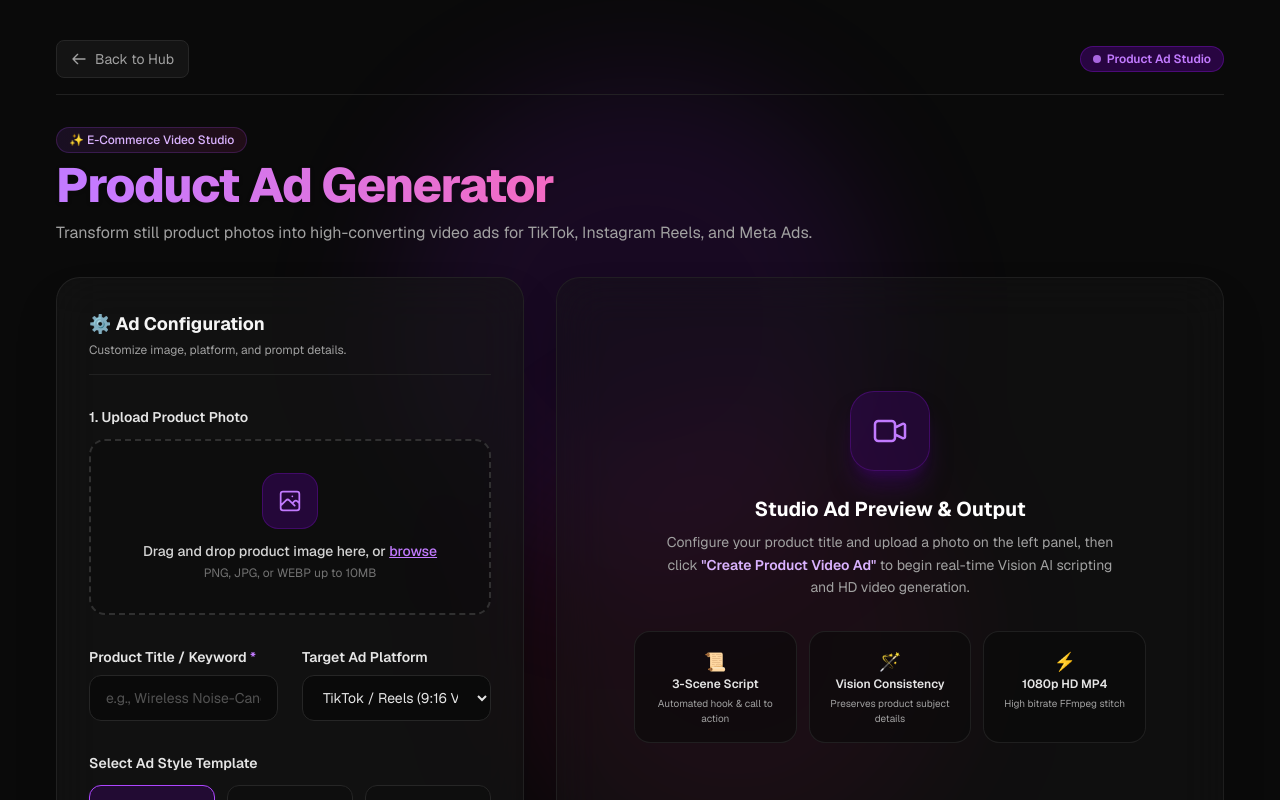
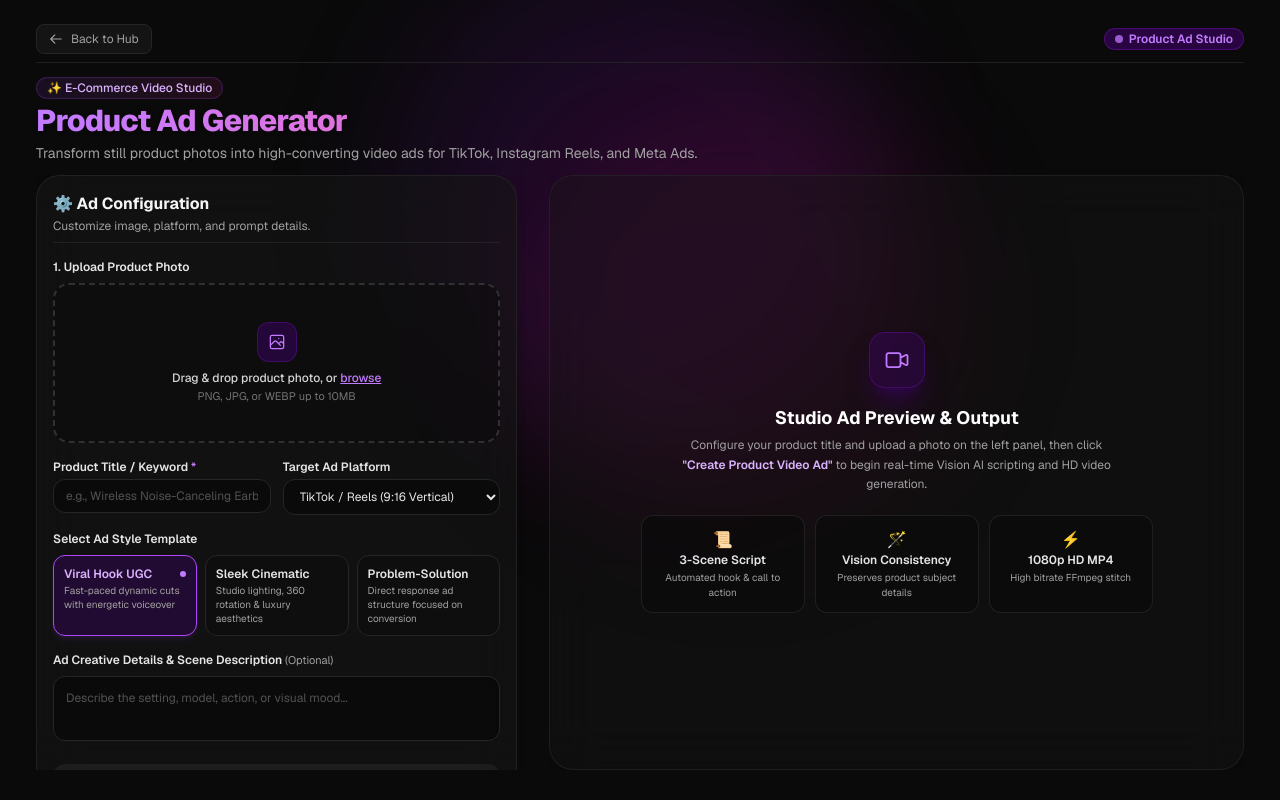
Before and after one commit to ahmadrasheed22/ai-clips, a Next.js app: page /ad-studio in a window 1280 px wide. Shown: the top 800 px of the page. Built offline with nearby package versions, Linux system fonts and the light colour scheme; no server answers.

Commit message:
fix(ad-studio): compress layout height to prevent desktop scrolling

```diff
--- a/app/ad-studio/components/AdParametersForm.tsx
+++ b/app/ad-studio/components/AdParametersForm.tsx
@@ -36,11 +36,11 @@ export function AdParametersForm({
   onSubmit,
 }: AdParametersFormProps) {
   return (
-    <div className="space-y-8">
+    <div className="space-y-4">
       {/* Step 2: Product Info & Target Platform */}
-      <div className="grid grid-cols-1 md:grid-cols-2 gap-6">
-        <div className="space-y-2">
-          <label className="block text-sm font-semibold text-neutral-200">
+      <div className="grid grid-cols-1 md:grid-cols-2 gap-3">
+        <div className="space-y-1">
+          <label className="block text-xs font-semibold text-neutral-200">
             Product Title / Keyword <span className="text-purple-400">*</span>
           </label>
           <input
@@ -48,17 +48,17 @@ export function AdParametersForm({
             value={productTitle}
             onChange={(e) => onTitleChange(e.target.value)}
             placeholder="e.g., Wireless Noise-Canceling Earbuds"
-            className="w-full bg-neutral-950 border border-neutral-800 rounded-xl px-4 py-3 text-sm text-neutral-200 placeholder-neutral-600 focus:outline-none focus:ring-2 focus:ring-purple-500 focus:border-transparent transition-all"
+            className="w-full bg-neutral-950 border border-neutral-800 rounded-xl px-3 py-2 text-xs text-neutral-200 placeholder-neutral-600 focus:outline-none focus:ring-2 focus:ring-purple-500 focus:border-transparent transition-all"
           />
         </div>
-        <div className="space-y-2">
-          <label className="block text-sm font-semibold text-neutral-200">
+        <div className="space-y-1">
+          <label className="block text-xs font-semibold text-neutral-200">
             Target Ad Platform
           </label>
           <select
             value={targetPlatform}
             onChange={(e) => onPlatformChange(e.target.value)}
-            className="w-full bg-neutral-950 border border-neutral-800 rounded-xl px-4 py-3 text-sm text-neutral-200 focus:outline-none focus:ring-2 focus:ring-purple-500 focus:border-transparent transition-all"
+            className="w-full bg-neutral-950 border border-neutral-800 rounded-xl px-3 py-2 text-xs text-neutral-200 focus:outline-none focus:ring-2 focus:ring-purple-500 focus:border-transparent transition-all"
           >
             <option value="TikTok / Reels (9:16 Vertical)">TikTok / Reels (9:16 Vertical)</option>
             <option value="YouTube Shorts (9:16 Vertical)">YouTube Shorts (9:16 Vertical)</option>
@@ -68,30 +68,30 @@ export function AdParametersForm({
       </div>
 
       {/* Step 3: Preset Styles */}
-      <div className="space-y-3">
-        <label className="block text-sm font-semibold text-neutral-200">
+      <div className="space-y-2">
+        <label className="block text-xs font-semibold text-neutral-200">
           Select Ad Style Template
         </label>
-        <div className="grid grid-cols-1 sm:grid-cols-3 gap-3">
+        <div className="grid grid-cols-1 sm:grid-cols-3 gap-2">
           {templates.map((style) => {
             const isSelected = selectedTemplate === style.title;
             return (
               <div
                 key={style.title}
                 onClick={() => onTemplateChange(style.title)}
-                className={`p-4 rounded-xl border transition-all cursor-pointer space-y-1 ${
+                className={`p-2.5 rounded-xl border transition-all cursor-pointer space-y-0.5 ${
                   isSelected
                     ? "bg-purple-950/40 border-purple-500 text-purple-200 shadow-md shadow-purple-500/10"
                     : "bg-neutral-950/40 border-neutral-800 hover:border-purple-500/40 text-neutral-400"
                 }`}
               >
                 <div className="flex items-center justify-between">
-                  <p className={`text-sm font-semibold ${isSelected ? "text-purple-300" : "text-neutral-200"}`}>
+                  <p className={`text-xs font-semibold ${isSelected ? "text-purple-300" : "text-neutral-200"}`}>
                     {style.title}
                   </p>
-                  {isSelected && <span className="w-2 h-2 rounded-full bg-purple-400" />}
+                  {isSelected && <span className="w-1.5 h-1.5 rounded-full bg-purple-400" />}
                 </div>
-                <p className="text-xs text-neutral-400">{style.desc}</p>
+                <p className="text-[10px] text-neutral-400 leading-snug">{style.desc}</p>
               </div>
             );
           })}
@@ -99,14 +99,14 @@ export function AdParametersForm({
       </div>
 
       {/* Step 4: Ad Creative Prompt / Scene Details */}
-      <div className="space-y-3">
-        <label className="block text-sm font-semibold text-neutral-200">
-          Ad Creative Details & Scene Description <span className="text-xs text-neutral-400 font-normal">(Optional)</span>
+      <div className="space-y-2">
+        <label className="block text-xs font-semibold text-neutral-200">
+          Ad Creative Details & Scene Description <span className="text-[11px] text-neutral-400 font-normal">(Optional)</span>
         </label>
         <textarea
-          className="w-full bg-neutral-950 border border-neutral-800 rounded-2xl p-5 text-neutral-200 placeholder-neutral-600 focus:outline-none focus:ring-2 focus:ring-purple-500 focus:border-transparent resize-none transition-all duration-300 text-sm md:text-base leading-relaxed shadow-inner"
-          rows={4}
-          placeholder="Describe the setting, model, action, or visual mood... (e.g., A sleek gym commercial with a fit model raising her wrist to tap the smartwatch during a workout)."
+          className="w-full bg-neutral-950 border border-neutral-800 rounded-xl p-3 text-neutral-200 placeholder-neutral-600 focus:outline-none focus:ring-2 focus:ring-purple-500 focus:border-transparent resize-none transition-all duration-300 text-xs leading-relaxed shadow-inner"
+          rows={2}
+          placeholder="Describe the setting, model, action, or visual mood..."
           value={customPrompt}
           onChange={(e) => onPromptChange(e.target.value)}
         />
@@ -117,7 +117,7 @@ export function AdParametersForm({
         type="button"
         onClick={onSubmit}
         disabled={!canSubmit || isSubmitting}
-        className={`w-full py-4 rounded-2xl font-semibold text-center transition-all duration-300 flex items-center justify-center gap-2 ${
+        className={`w-full py-3 rounded-xl font-semibold text-xs md:text-sm text-center transition-all duration-300 flex items-center justify-center gap-2 ${
           canSubmit && !isSubmitting
             ? "bg-gradient-to-r from-purple-600 to-pink-600 hover:from-purple-500 hover:to-pink-500 text-white shadow-lg shadow-purple-600/25 cursor-pointer"
             : "bg-neutral-800 text-neutral-500 cursor-not-allowed opacity-60"
@@ -125,7 +125,7 @@ export function AdParametersForm({
       >
         {isSubmitting ? (
           <>
-            <svg className="animate-spin h-5 w-5 text-white" xmlns="http://www.w3.org/2000/svg" fill="none" viewBox="0 0 24 24">
+            <svg className="animate-spin h-4 w-4 text-white" xmlns="http://www.w3.org/2000/svg" fill="none" viewBox="0 0 24 24">
               <circle className="opacity-25" cx="12" cy="12" r="10" stroke="currentColor" strokeWidth="4"></circle>
               <path className="opacity-75" fill="currentColor" d="M4 12a8 8 0 018-8V0C5.373 0 0 5.373 0 12h4zm2 5.291A7.962 7.962 0 014 12H0c0 3.042 1.135 5.824 3 7.938l3-2.647z"></path>
             </svg>
@@ -133,7 +133,7 @@ export function AdParametersForm({
           </>
         ) : (
           <>
-            <svg className="w-5 h-5" fill="none" stroke="currentColor" viewBox="0 0 24 24">
+            <svg className="w-4 h-4" fill="none" stroke="currentColor" viewBox="0 0 24 24">
               <path strokeLinecap="round" strokeLinejoin="round" strokeWidth="2" d="M13 10V3L4 14h7v7l9-11h-7z" />
             </svg>
             <span>Create Product Video Ad</span>
--- a/app/ad-studio/components/ImageDropzone.tsx
+++ b/app/ad-studio/components/ImageDropzone.tsx
@@ -45,8 +45,8 @@ export function ImageDropzone({
   };
 
   return (
-    <div className="space-y-3">
-      <label className="block text-sm font-semibold text-neutral-200">
+    <div className="space-y-2">
+      <label className="block text-xs font-semibold text-neutral-200">
         1. Upload Product Photo
       </label>
       <input
@@ -62,15 +62,15 @@ export function ImageDropzone({
         onDrop={handleDrop}
         onDragOver={handleDragOver}
         onDragLeave={handleDragLeave}
-        className={`border-2 border-dashed rounded-2xl p-6 md:p-8 text-center transition-all bg-neutral-950/40 flex flex-col items-center justify-center gap-3 group cursor-pointer relative overflow-hidden ${
+        className={`border-2 border-dashed rounded-2xl p-3 md:p-4 min-h-[160px] text-center transition-all bg-neutral-950/40 flex flex-col items-center justify-center gap-2 group cursor-pointer relative overflow-hidden ${
           isDragOver
             ? "border-purple-500 bg-purple-950/20"
             : "border-neutral-700/70 hover:border-purple-500/50"
         }`}
       >
         {productImagePreview ? (
-          <div className="flex flex-col items-center gap-3">
-            <div className="relative w-36 h-36 rounded-xl overflow-hidden border border-purple-500/50 shadow-lg">
+          <div className="flex flex-col items-center gap-2">
+            <div className="relative w-24 h-24 rounded-xl overflow-hidden border border-purple-500/50 shadow-lg">
               {/* eslint-disable-next-line @next/next/no-img-element */}
               <img
                 src={productImagePreview}
@@ -79,7 +79,7 @@ export function ImageDropzone({
               />
             </div>
             <div className="flex items-center gap-2">
-              <span className="text-xs text-purple-300 font-medium truncate max-w-[200px]">
+              <span className="text-xs text-purple-300 font-medium truncate max-w-[180px]">
                 {imageName}
               </span>
               <button
@@ -89,7 +89,7 @@ export function ImageDropzone({
                   onClearImage();
                   if (fileInputRef.current) fileInputRef.current.value = "";
                 }}
-                className="text-xs text-red-400 hover:text-red-300 underline bg-red-950/40 px-2.5 py-1 rounded border border-red-900/40"
+                className="text-[11px] text-red-400 hover:text-red-300 underline bg-red-950/40 px-2 py-0.5 rounded border border-red-900/40"
               >
                 Remove
               </button>
@@ -97,8 +97,8 @@ export function ImageDropzone({
           </div>
         ) : (
           <>
-            <div className="w-14 h-14 rounded-2xl bg-purple-950/50 border border-purple-800/40 flex items-center justify-center text-purple-400 group-hover:scale-105 transition-transform">
-              <svg className="w-7 h-7" fill="none" stroke="currentColor" viewBox="0 0 24 24">
+            <div className="w-10 h-10 rounded-xl bg-purple-950/50 border border-purple-800/40 flex items-center justify-center text-purple-400 group-hover:scale-105 transition-transform">
+              <svg className="w-5 h-5" fill="none" stroke="currentColor" viewBox="0 0 24 24">
                 <path
                   strokeLinecap="round"
                   strokeLinejoin="round"
@@ -108,11 +108,11 @@ export function ImageDropzone({
               </svg>
             </div>
             <div>
-              <p className="text-sm font-medium text-neutral-300">
-                Drag and drop product image here, or{" "}
+              <p className="text-xs font-medium text-neutral-300">
+                Drag & drop product photo, or{" "}
                 <span className="text-purple-400 underline">browse</span>
               </p>
-              <p className="text-xs text-neutral-500 mt-1">PNG, JPG, or WEBP up to 10MB</p>
+              <p className="text-[11px] text-neutral-500 mt-0.5">PNG, JPG, or WEBP up to 10MB</p>
             </div>
           </>
         )}
--- a/app/ad-studio/page.tsx
+++ b/app/ad-studio/page.tsx
@@ -96,45 +96,45 @@ export default function ProductAdStudioPage() {
   };
 
   return (
-    <main className="min-h-screen bg-neutral-950 text-neutral-100 p-4 md:p-8 flex flex-col items-center font-sans relative overflow-hidden">
+    <main className="h-screen bg-neutral-950 text-neutral-100 p-3 md:p-5 flex flex-col items-center font-sans relative overflow-hidden">
       {/* Background ambient lighting */}
       <div className="absolute top-1/4 left-1/2 -translate-x-1/2 -translate-y-1/2 w-[500px] h-[500px] bg-purple-600/10 rounded-full blur-3xl pointer-events-none" />
       <div className="absolute bottom-1/3 right-1/4 w-[450px] h-[450px] bg-pink-600/10 rounded-full blur-3xl pointer-events-none" />
 
-      <div className="max-w-[1600px] w-full space-y-8 relative z-10 mx-auto px-2 md:px-6">
+      <div className="max-w-[1600px] w-full h-[calc(100vh-40px)] md:h-[calc(100vh-50px)] overflow-hidden flex flex-col space-y-3 relative z-10 mx-auto px-2 md:px-4">
         {/* Navigation Header Bar */}
-        <div className="flex items-center justify-between border-b border-neutral-800/80 pb-4 pt-2">
+        <div className="flex items-center justify-between border-b border-neutral-800/80 pb-2 pt-1 flex-shrink-0">
           <Link
             href="/"
-            className="inline-flex items-center gap-2 text-sm text-neutral-400 hover:text-white transition-colors bg-neutral-900/80 hover:bg-neutral-800 border border-neutral-800 rounded-lg px-3.5 py-2"
+            className="inline-flex items-center gap-2 text-xs text-neutral-400 hover:text-white transition-colors bg-neutral-900/80 hover:bg-neutral-800 border border-neutral-800 rounded-lg px-3 py-1.5"
           >
-            <svg className="w-4 h-4" fill="none" stroke="currentColor" viewBox="0 0 24 24">
+            <svg className="w-3.5 h-3.5" fill="none" stroke="currentColor" viewBox="0 0 24 24">
               <path strokeLinecap="round" strokeLinejoin="round" strokeWidth="2" d="M10 19l-7-7m0 0l7-7m-7 7h18" />
             </svg>
             Back to Hub
           </Link>
-          <span className="text-xs font-semibold px-3 py-1 rounded-full bg-purple-950/60 text-purple-400 border border-purple-800/50 flex items-center gap-1.5">
+          <span className="text-xs font-semibold px-2.5 py-0.5 rounded-full bg-purple-950/60 text-purple-400 border border-purple-800/50 flex items-center gap-1.5">
             <span className="w-2 h-2 rounded-full bg-purple-400 animate-pulse" />
             Product Ad Studio
           </span>
         </div>
 
         {/* Hero Section Header */}
-        <header className="text-left space-y-2">
-          <div className="inline-flex items-center gap-2 px-3 py-1 rounded-full bg-gradient-to-r from-purple-500/10 to-pink-500/10 border border-purple-500/20 text-purple-300 text-xs font-medium">
+        <header className="text-left space-y-1 flex-shrink-0">
+          <div className="inline-flex items-center gap-2 px-2.5 py-0.5 rounded-full bg-gradient-to-r from-purple-500/10 to-pink-500/10 border border-purple-500/20 text-purple-300 text-xs font-medium">
             ✨ E-Commerce Video Studio
           </div>
-          <h1 className="text-3xl md:text-5xl font-extrabold tracking-tight bg-gradient-to-r from-purple-400 via-pink-400 to-amber-300 bg-clip-text text-transparent drop-shadow-sm pb-1">
+          <h1 className="text-2xl md:text-3xl font-extrabold tracking-tight bg-gradient-to-r from-purple-400 via-pink-400 to-amber-300 bg-clip-text text-transparent drop-shadow-sm">
             Product Ad Generator
           </h1>
-          <p className="text-neutral-400 text-sm md:text-base max-w-3xl">
+          <p className="text-neutral-400 text-xs md:text-sm max-w-3xl">
             Transform still product photos into high-converting video ads for TikTok, Instagram Reels, and Meta Ads.
           </p>
         </header>
 
         {/* Display Error Message Toast if any */}
         {errorMessage && (
-          <div className="bg-red-950/40 border border-red-800/60 rounded-2xl p-4 text-xs flex items-center justify-between text-red-300">
+          <div className="bg-red-950/40 border border-red-800/60 rounded-xl p-3 text-xs flex items-center justify-between text-red-300 flex-shrink-0">
             <span>⚠️ {errorMessage}</span>
             <button
               onClick={() => setErrorMessage(null)}
@@ -146,18 +146,18 @@ export default function ProductAdStudioPage() {
         )}
 
         {/* Split-Screen 2-Column Responsive Dashboard Layout */}
-        <div className="grid grid-cols-1 lg:grid-cols-12 gap-8 items-start">
-          {/* Left Column (5 Cols): Form Parameters (Sticky on Desktop) */}
-          <div className="lg:col-span-5 lg:sticky lg:top-8 space-y-6 self-start">
+        <div className="grid grid-cols-1 lg:grid-cols-12 gap-4 lg:gap-6 items-stretch flex-1 min-h-0 overflow-hidden">
+          {/* Left Column (5 Cols): Form Parameters with Strict Height & Internal Scroll */}
+          <div className="lg:col-span-5 h-full overflow-y-auto pr-2 custom-scrollbar">
             <form
               onSubmit={handleFormSubmit}
-              className="bg-neutral-900/60 backdrop-blur-xl border border-neutral-800/80 rounded-3xl p-6 md:p-8 space-y-8 shadow-2xl"
+              className="bg-neutral-900/60 backdrop-blur-xl border border-neutral-800/80 rounded-3xl p-4 space-y-4 shadow-2xl"
             >
-              <div className="border-b border-neutral-800/80 pb-4">
-                <h2 className="text-lg font-bold text-neutral-100 flex items-center gap-2">
+              <div className="border-b border-neutral-800/80 pb-2">
+                <h2 className="text-base font-bold text-neutral-100 flex items-center gap-2">
                   <span>⚙️ Ad Configuration</span>
                 </h2>
-                <p className="text-xs text-neutral-400 mt-1">
+                <p className="text-xs text-neutral-400 mt-0.5">
                   Customize image, platform, and prompt details.
                 </p>
               </div>
@@ -187,8 +187,8 @@ export default function ProductAdStudioPage() {
             </form>
           </div>
 
-          {/* Right Column (7 Cols): Stepper OR Video Result OR Idle Preview */}
-          <div className="lg:col-span-7 space-y-6 min-h-[580px]">
+          {/* Right Column (7 Cols): Full Height Centered Stepper OR Video Result OR Idle Preview */}
+          <div className="lg:col-span-7 h-full flex flex-col items-center justify-center min-h-0 overflow-hidden">
             {isSubmitting ? (
               <GenerationProgressStepper
                 currentStep={currentStep}
@@ -213,9 +213,9 @@ export default function ProductAdStudioPage() {
 
 function AdPreviewPlaceholder() {
   return (
-    <div className="bg-neutral-900/40 backdrop-blur-xl border border-neutral-800/70 rounded-3xl p-8 shadow-2xl flex flex-col items-center justify-center text-center space-y-6 min-h-[580px] relative overflow-hidden">
-      <div className="w-20 h-20 rounded-3xl bg-purple-950/40 border border-purple-800/40 flex items-center justify-center text-purple-400 shadow-xl shadow-purple-950/50">
-        <svg className="w-10 h-10" fill="none" stroke="currentColor" viewBox="0 0 24 24">
+    <div className="bg-neutral-900/40 backdrop-blur-xl border border-neutral-800/70 rounded-3xl p-4 md:p-6 shadow-2xl flex flex-col items-center justify-center text-center space-y-4 h-full max-h-full w-full relative overflow-hidden">
+      <div className="w-14 h-14 rounded-2xl bg-purple-950/40 border border-purple-800/40 flex items-center justify-center text-purple-400 shadow-xl shadow-purple-950/50">
+        <svg className="w-7 h-7" fill="none" stroke="currentColor" viewBox="0 0 24 24">
           <path
             strokeLinecap="round"
             strokeLinejoin="round"
@@ -225,27 +225,27 @@ function AdPreviewPlaceholder() {
         </svg>
       </div>
 
-      <div className="max-w-md space-y-2">
-        <h3 className="text-xl font-bold text-white">Studio Ad Preview & Output</h3>
-        <p className="text-neutral-400 text-xs md:text-sm leading-relaxed">
+      <div className="max-w-md space-y-1">
+        <h3 className="text-lg font-bold text-white">Studio Ad Preview & Output</h3>
+        <p className="text-neutral-400 text-xs leading-relaxed">
           Configure your product title and upload a photo on the left panel, then click{" "}
           <span className="text-purple-300 font-semibold">&quot;Create Product Video Ad&quot;</span> to begin real-time Vision AI scripting and HD video generation.
         </p>
       </div>
 
-      <div className="grid grid-cols-1 sm:grid-cols-3 gap-3 w-full max-w-lg pt-2">
-        <div className="bg-neutral-950/60 border border-neutral-800/80 rounded-2xl p-4 text-center space-y-1">
-          <span className="text-lg">📜</span>
+      <div className="grid grid-cols-1 sm:grid-cols-3 gap-2.5 w-full max-w-lg pt-1">
+        <div className="bg-neutral-950/60 border border-neutral-800/80 rounded-xl p-3 text-center space-y-0.5">
+          <span className="text-base">📜</span>
           <p className="text-xs font-semibold text-neutral-200">3-Scene Script</p>
           <p className="text-[10px] text-neutral-400">Automated hook & call to action</p>
         </div>
-        <div className="bg-neutral-950/60 border border-neutral-800/80 rounded-2xl p-4 text-center space-y-1">
-          <span className="text-lg">🪄</span>
+        <div className="bg-neutral-950/60 border border-neutral-800/80 rounded-xl p-3 text-center space-y-0.5">
+          <span className="text-base">🪄</span>
           <p className="text-xs font-semibold text-neutral-200">Vision Consistency</p>
           <p className="text-[10px] text-neutral-400">Preserves product subject details</p>
         </div>
-        <div className="bg-neutral-950/60 border border-neutral-800/80 rounded-2xl p-4 text-center space-y-1">
-          <span className="text-lg">⚡</span>
+        <div className="bg-neutral-950/60 border border-neutral-800/80 rounded-xl p-3 text-center space-y-0.5">
+          <span className="text-base">⚡</span>
           <p className="text-xs font-semibold text-neutral-200">1080p HD MP4</p>
           <p className="text-[10px] text-neutral-400">High bitrate FFmpeg stitch</p>
         </div>
--- a/app/globals.css
+++ b/app/globals.css
@@ -60,3 +60,20 @@ body {
     transform: translateX(100%);
   }
 }
+
+/* Custom sleek scrollbar for internal containers */
+.custom-scrollbar::-webkit-scrollbar {
+  width: 6px;
+  height: 6px;
+}
+.custom-scrollbar::-webkit-scrollbar-track {
+  background: rgba(23, 23, 23, 0.4);
+  border-radius: 9999px;
+}
+.custom-scrollbar::-webkit-scrollbar-thumb {
+  background: rgba(168, 85, 247, 0.3);
+  border-radius: 9999px;
+}
+.custom-scrollbar::-webkit-scrollbar-thumb:hover {
+  background: rgba(168, 85, 247, 0.6);
+}
```
Also changed, not shown: app/ad-studio/components/GenerationProgressStepper.tsx (+17 -17 lines), app/ad-studio/components/VideoResultPlayer.tsx (+6 -6 lines).
